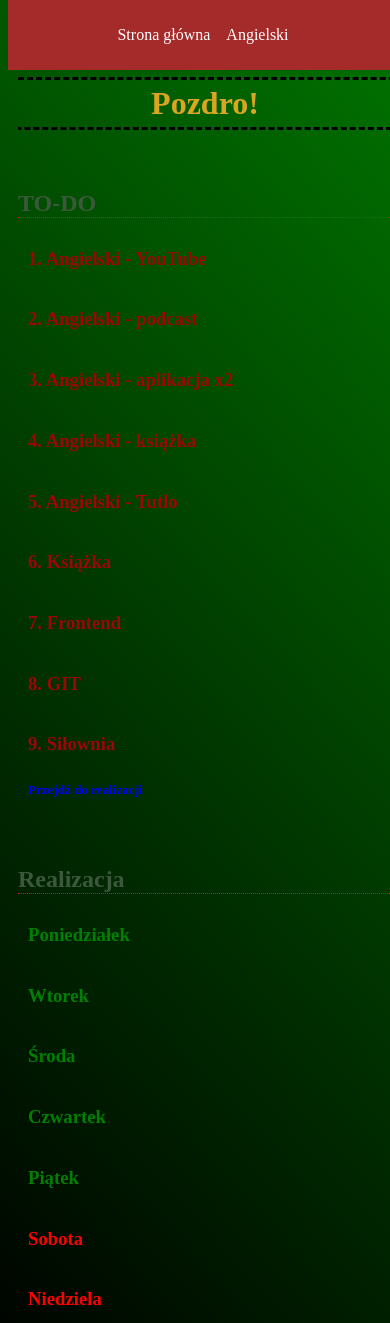
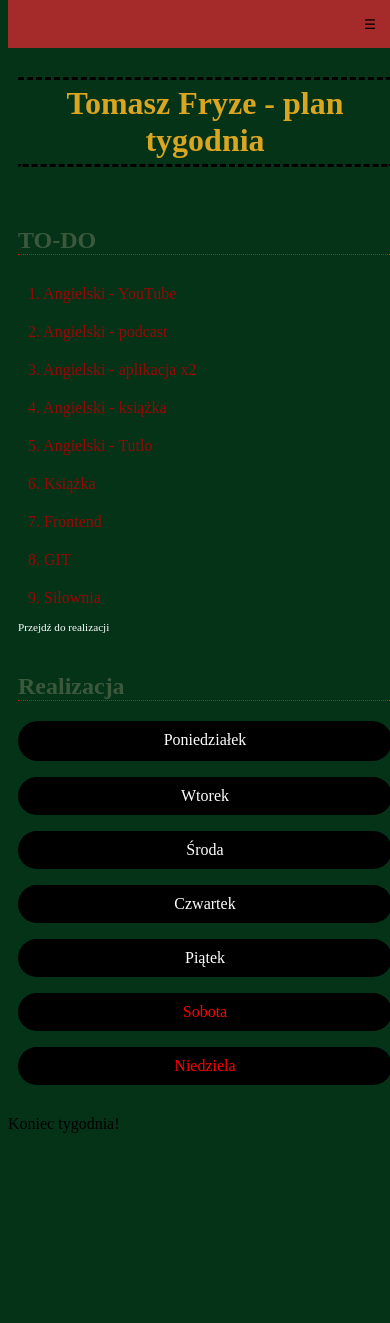
Before and after one commit to tomaszfryze/homepage_old, a plain HTML site: page index.html in a window 390 px wide. Shown: the top 1323 px of the page. After the commit the page ends 1141 px from the top, so only its background shows below. Drawn offline with Linux system fonts and the light colour scheme.

Commit message:
feat. hamburger menu

```diff
--- a/index.html
+++ b/index.html
@@ -12,11 +12,13 @@
 <body class="body">
 	<header class="site-header">
 		<nav class="navigation">
-			<ul class="navigation__list">
+			<ul class="navigation__list navigation__list--js">
 				<li class="navigation__item"><a class="navigation__link" href="index.html">Strona główna</a></li>
 				<li class="navigation__item"><a class="navigation__link" href="podstrona1.html">Angielski</a></li>
 			</ul>
+
 		</nav>
+		<button class="navigation__button navigation__button--js" aria-label="Otwórz menu">☰</button>
 	</header>
 	<br />
 
@@ -29,39 +31,31 @@
 		</header>
 		<section class=to-do>
 			<h2 class="to-do__header">TO-DO</h2>
-			<h3 class="to-do__day to-do__day--js" href="podstrona1.html">1. Angielski - YouTube</a>
-				<br />
-				<h3 class="to-do__day to-do__day--js" href=podstrona2.html>2. Angielski - podcast</a>
-					<br />
-					<h3 class="to-do__day to-do__day--js" href=podstrona3.html>3. Angielski - aplikacja x2</a>
-						<br />
-						<h3 class="to-do__day to-do__day--js" href=podstrona4.html>4. Angielski - książka</a>
-							<br />
-							<h3 class="to-do__day to-do__day--js" href=podstrona5.html>5. Angielski - Tutlo</a>
-								<br />
-								<h3 class="to-do__day to-do__day--js" href=podstrona6.html>6. Książka</a>
-									<br />
-									<h3 class="to-do__day to-do__day--js" href=podstrona7.html>7. Frontend</a>
-										<br />
-										<h3 class="to-do__day to-do__day--js" href=podstrona8.html>8. GIT</a>
-											<br />
-											<h3 class="to-do__day to-do__day--js" href=podstrona9.html>9. Siłownia</a>
-												<br /><br />
-												<a class="to-do__link" href="#realization">Przejdź do
-													realizacji</a>
-												<br />
+			<div class="to-do__day to-do__day--js" href="podstrona1.html">1. Angielski - YouTube</div>
+			<div class="to-do__day to-do__day--js" href=podstrona2.html>2. Angielski - podcast</div>
+			<div class="to-do__day to-do__day--js" href=podstrona3.html>3. Angielski - aplikacja x2</div>
+			<div class="to-do__day to-do__day--js" href=podstrona4.html>4. Angielski - książka</div>
+			<div class="to-do__day to-do__day--js" href=podstrona5.html>5. Angielski - Tutlo</div>
+			<div class="to-do__day to-do__day--js" href=podstrona6.html>6. Książka</div>
+			<div class="to-do__day to-do__day--js" href=podstrona7.html>7. Frontend</div>
+			<div class="to-do__day to-do__day--js" href=podstrona8.html>8. GIT</div>
+			<div class="to-do__day to-do__day--js" href=podstrona9.html>9. Siłownia</div>
+			<a class="to-do__link" href="#realization">Przejdź do
+				realizacji</a>
+			<br />
 		</section>
 		<section class="realization" id="realization">
 			<br />
 			<h2 class="realization__header">Realizacja</h2>
-
-			<h3 class="realization__day">Poniedziałek</h3>
-			<h3 class="realization__day">Wtorek</h3>
-			<h3 class="realization__day">Środa</h3>
-			<h3 class="realization__day">Czwartek</h3>
-			<h3 class="realization__day">Piątek</h3>
-			<h3 class="realization__day	realization__day--weekend">Sobota</h3>
-			<h3 class="realization__day realization__day--weekend">Niedziela</h3>
+			<div class="realization__grid">
+				<div class="realization__day">Poniedziałek</div>
+				<div class="realization__day">Wtorek</div>
+				<div class="realization__day">Środa</div>
+				<div class="realization__day">Czwartek</div>
+				<div class="realization__day">Piątek</div>
+				<div class="realization__day realization__day--weekend">Sobota</div>
+				<div class="realization__day realization__day--weekend">Niedziela</div>
+			</div>
 		</section>
 
 	</main>
--- a/main.js
+++ b/main.js
@@ -4,7 +4,7 @@ const main__header = document.querySelector('.header__title');
 
 console.log(main__header.innerHTML);
 
-main__header.innerHTML = 'Pozdro!';
+//main__header.innerHTML = 'Pozdro!';
 
 const day = document.querySelectorAll('.to-do__day--js');
 
@@ -24,3 +24,12 @@ const welcome1 = (name, age) => {
     console.log(`Cześć, mam na imię ${name} i mam ${age} lat`);
 }
 welcome1(name, age);
+
+const navigationButton = document.querySelector('.navigation__button--js')
+
+navigationButton.addEventListener('click', (e) => {
+    const navigationList = document.querySelector('.navigation__list--js');
+    navigationList.classList.toggle('navigation__list--visible');
+    const navigationButton = document.querySelector('.navigation__button');
+    navigationButton.innerHTML = "X";
+})
--- a/style.css
+++ b/style.css
@@ -1,6 +1,6 @@
 body {
     background: #ececec;
-    background: linear-gradient(227deg, rgba(1, 115, 0, 1) 0%, rgba(0, 0, 0, 1) 100%);
+    background: #2E2240;
 }
 
 .main {
@@ -63,11 +63,17 @@ body {
 
 .to-do__link {
     text-decoration: none;
-    color: blue;
+    color: white;
     font-size: 70%;
 }
 
-.realization {}
+.realization__grid {
+    display: grid;
+    grid-template-columns: repeat(7, 1fr);
+    grid-template-rows: 40px 100px;
+    grid-column-gap: 16px;
+    grid-row-gap: 16px;
+}
 
 .realization__header {
     color: rgb(60, 88, 60);
@@ -75,10 +81,50 @@ body {
 }
 
 .realization__day {
-    color: green;
+    background: black;
+    color: white;
     padding: 10px;
+    border-radius: 100px;
+    text-align: center;
 }
 
 .realization__day--weekend {
     color: red;
 }
+
+@media (max-width: 640px) {
+    .body {
+        background: rgb(4, 51, 24)
+    }
+    .realization__grid {
+        grid-template-columns: 1fr;
+        grid-template-rows: 40px;
+    }
+    .navigation__list {
+        display: none;
+        flex-direction: column;
+    }
+    .navigation__button {
+        display: flex;
+        border: none;
+        background: none;
+        position: absolute;
+        right: 16px;
+        top: 16px;
+    }
+    .site-header {
+        min-height: 48px;
+    }
+    .navigation__item {
+        margin: 8px;
+    }
+    .navigation__list--visible {
+        display: flex;
+    }
+}
+
+@media (min-width: 641px) {
+    .navigation__button {
+        display: none;
+    }
+}
```
